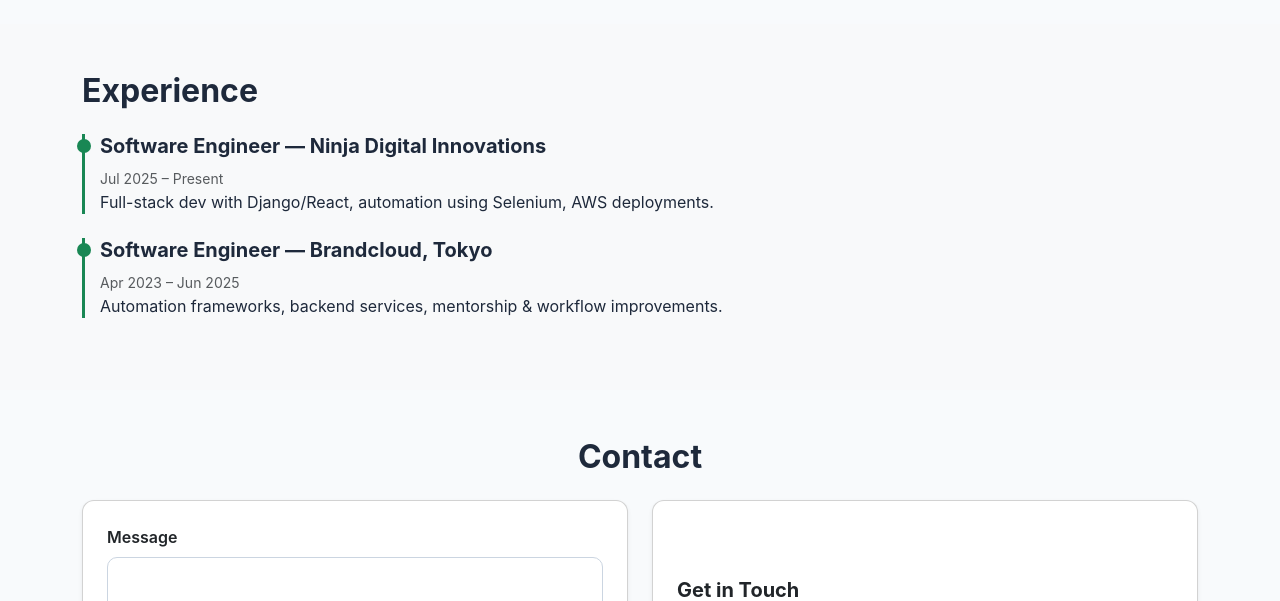
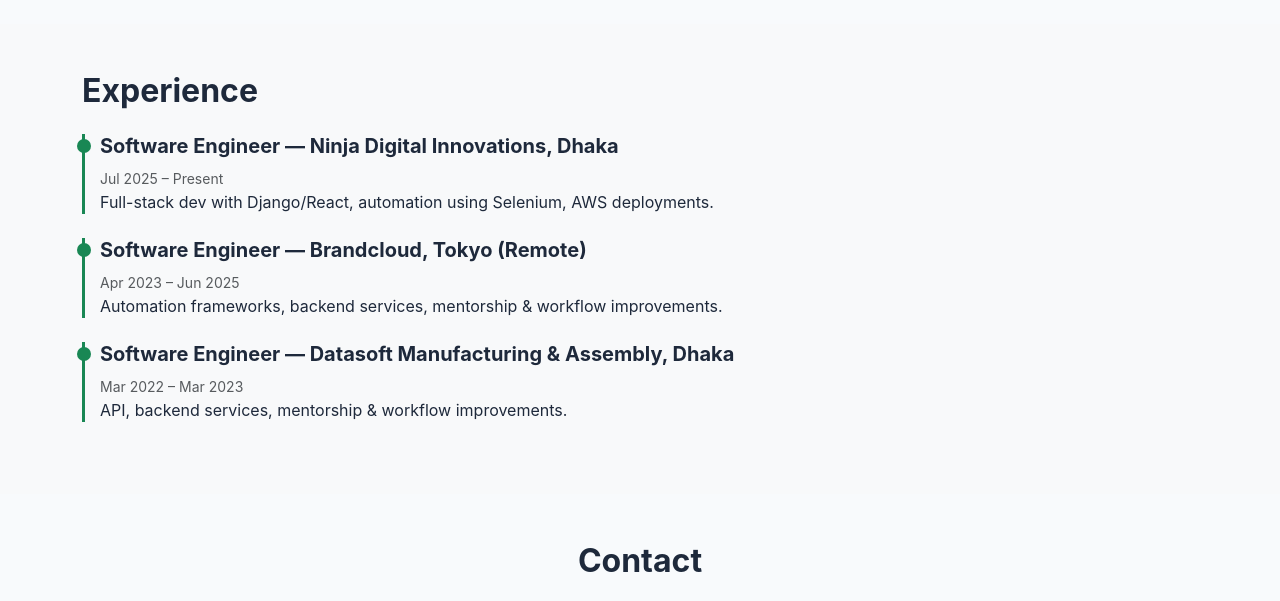
Before and after one commit to mustahidhasan/mustahid.github.io, a plain HTML site: page index.html in a window 1280 px wide. Shown: the part 1760-2361 px from the top of the page. Drawn offline with nearby package versions, Linux system fonts and the light colour scheme.

Commit message:
experience added dma

```diff
--- a/index.html
+++ b/index.html
@@ -171,14 +171,19 @@
     <h2 class="mb-4">Experience</h2>
     <ul class="timeline list-unstyled">
       <li class="mb-4">
-        <h5>Software Engineer — Ninja Digital Innovations</h5>
+        <h5>Software Engineer — Ninja Digital Innovations, Dhaka</h5>
         <small class="text-muted">Jul 2025 – Present</small>
         <p>Full-stack dev with Django/React, automation using Selenium, AWS deployments.</p>
       </li>
       <li class="mb-4">
-        <h5>Software Engineer — Brandcloud, Tokyo</h5>
+        <h5>Software Engineer — Brandcloud, Tokyo (Remote)</h5>
         <small class="text-muted">Apr 2023 – Jun 2025</small>
         <p>Automation frameworks, backend services, mentorship & workflow improvements.</p>
+      </li>
+      <li class="mb-4">
+        <h5>Software Engineer — Datasoft Manufacturing & Assembly, Dhaka</h5>
+        <small class="text-muted">Mar 2022 – Mar 2023</small>
+        <p>API, backend services, mentorship & workflow improvements.</p>
       </li>
     </ul>
   </div>
```
Also changed, not shown: 1 other file.
